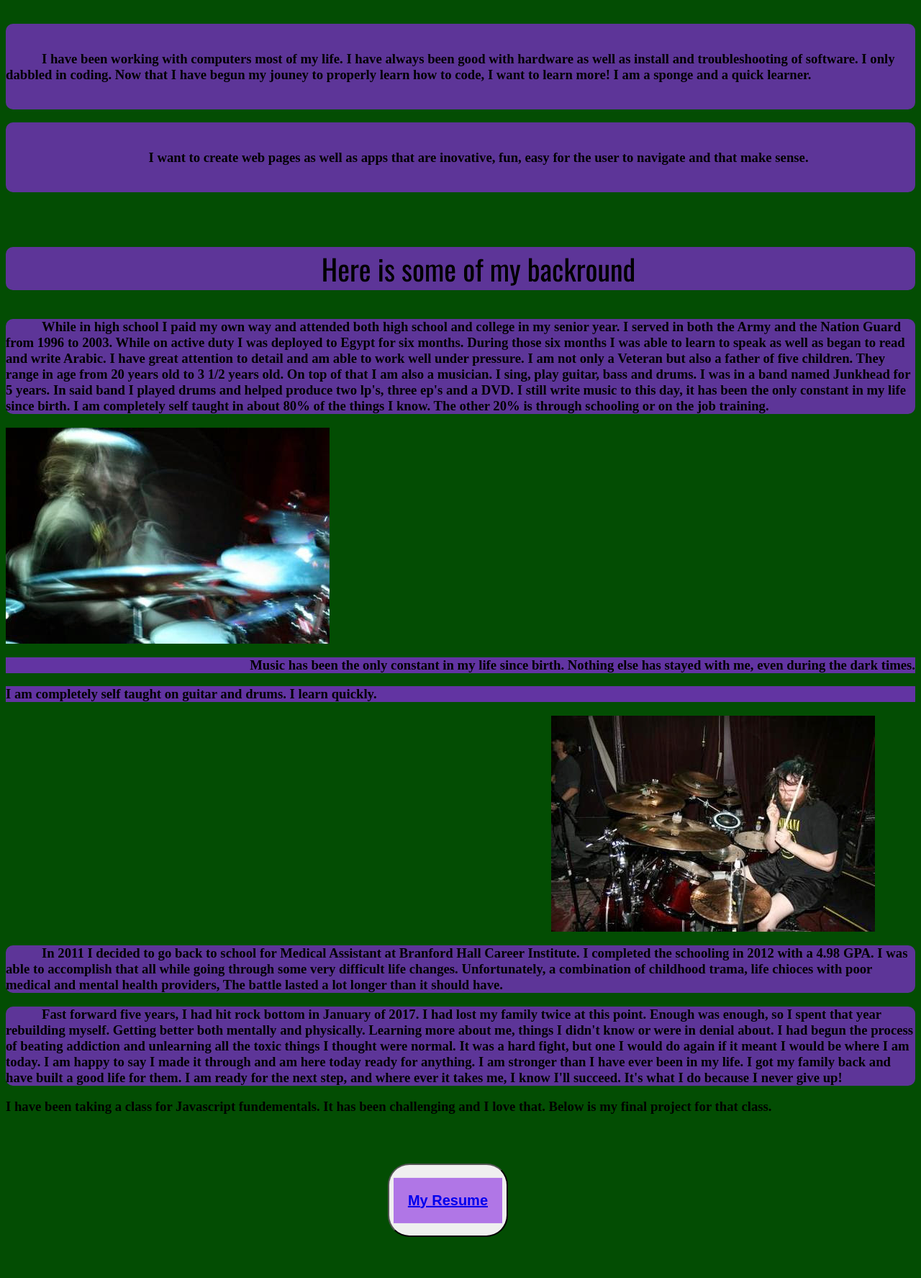
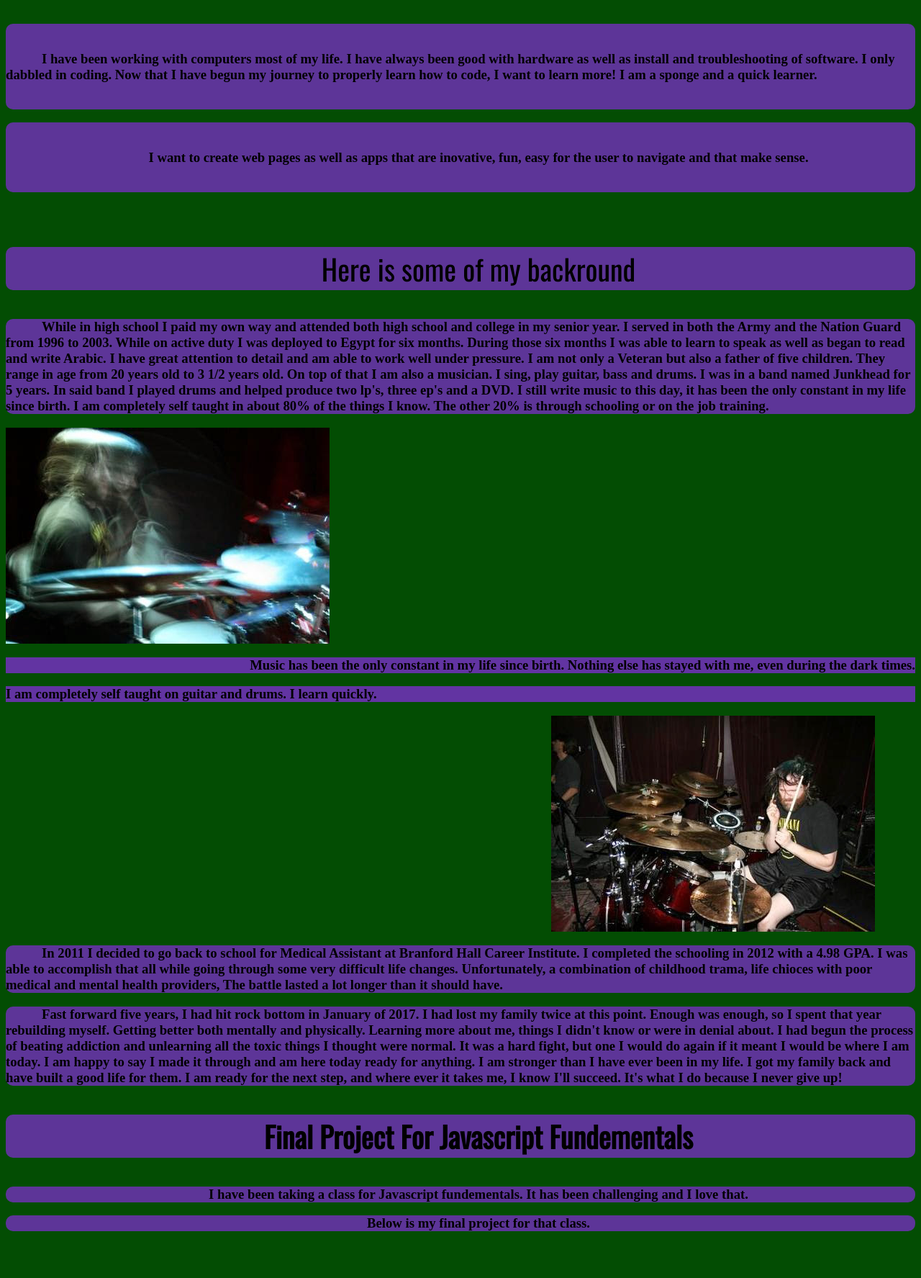
Before and after one commit to jeremytobinsr/Portfolio-Project, a plain HTML site: page index.html in a window 1280 px wide. Shown: the part 520-2295 px from the top of the page at 72% size. Drawn offline with nearby package versions, Linux system fonts and the light colour scheme; a web font is replaced by a local one.

Commit message:
added javascript to index.js file to create 2 api calls

```diff
--- a/index.html
+++ b/index.html
@@ -13,7 +13,7 @@
     <script src="index.js"></script>
 
 </head>
-<body>
+<body class="body">
 
         <h1 id="hello" class="center">Hello, I'm Jeremy Tobin Sr</h1>
 
@@ -25,7 +25,7 @@
         <div class="center">
             <h3>
                 <p class="para">
-                    I have been working with computers most of my life. I have always been good with hardware as well as install and troubleshooting of software. I only dabbled in coding. Now that I have begun my jouney to properly learn how to code, I want to learn more! I am a sponge and a quick learner.
+                    I have been working with computers most of my life. I have always been good with hardware as well as install and troubleshooting of software. I only dabbled in coding. Now that I have begun my journey to properly learn how to code, I want to learn more! I am a sponge and a quick learner.
                 </p>
             </h3>
         </div>
@@ -85,9 +85,13 @@
                 </p>
 
             <div>
-                <p> I have been taking a class for Javascript fundementals. It has been challenging and I love that.
+                <p id="font1" class="center">Final Project For Javascript Fundementals
+                </p>
 
-                    Below is my final project for that class.
+                <p class="center" class="para">     I have been taking a class for Javascript fundementals. It has been challenging and I love that.
+                <p class="center" class="para">
+                  Below is my final project for that class.
+                </p>
 
 
 
--- a/index.js
+++ b/index.js
@@ -0,0 +1,16 @@
+const axios = require('axios');
+
+async function makeApiCalls(){
+  try {
+    const response1 = await axios.get('');
+
+    console.log(response.data);
+
+    const response2 = await axios.get('');
+
+    console.log(response2.data);
+
+    } catch (error) {
+      console.error(error);
+    }}
+}
--- a/style.css
+++ b/style.css
@@ -1,4 +1,4 @@
-body {
+.body {
     background-color: rgb(3, 77, 3);
 }
 #self {
```
